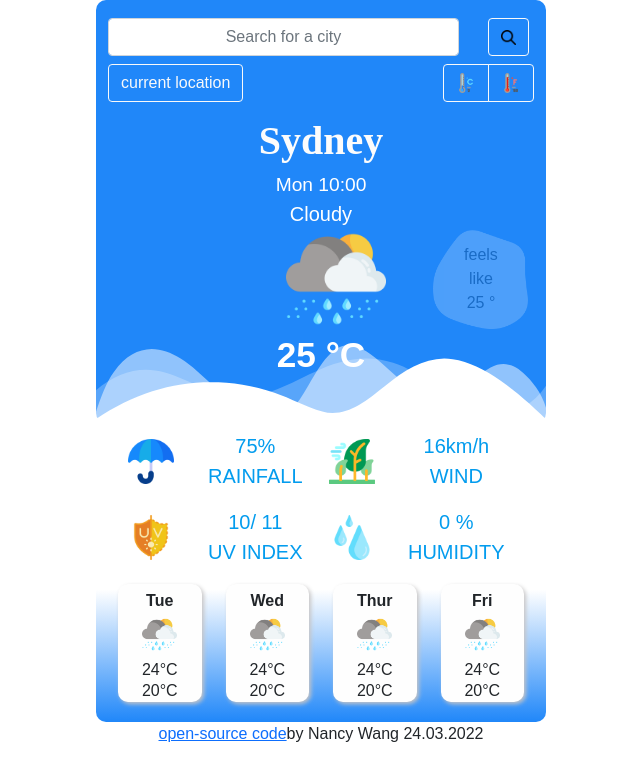
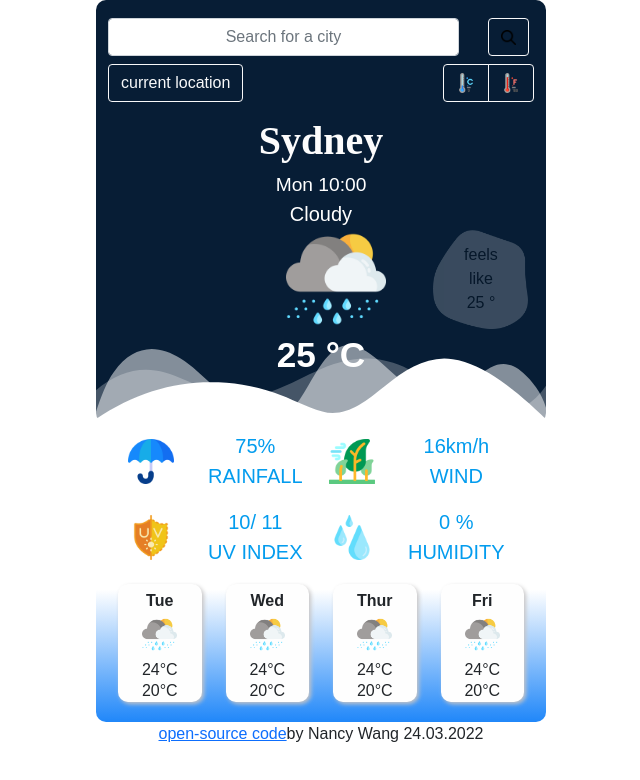
Before and after one commit to Zhizhen-Nancy-Wang/react-weather-app, a React (Create React App) app: page / in a window 1280 px wide. Shown: the top 780 px of the page, without its empty margins (319-959 px from the left). Built offline with nearby package versions, Linux system fonts and the light colour scheme; a web font is replaced by a local one.

Commit message:
color changed

```diff
--- a/src/App.css
+++ b/src/App.css
@@ -49,7 +49,7 @@
 
 .top-sec {
   border-radius: 10px;
-  background: #2087f9;
+  background: #071d35;
   padding-top: 3%;
   padding-bottom: 9%;
   position: relative;
```
